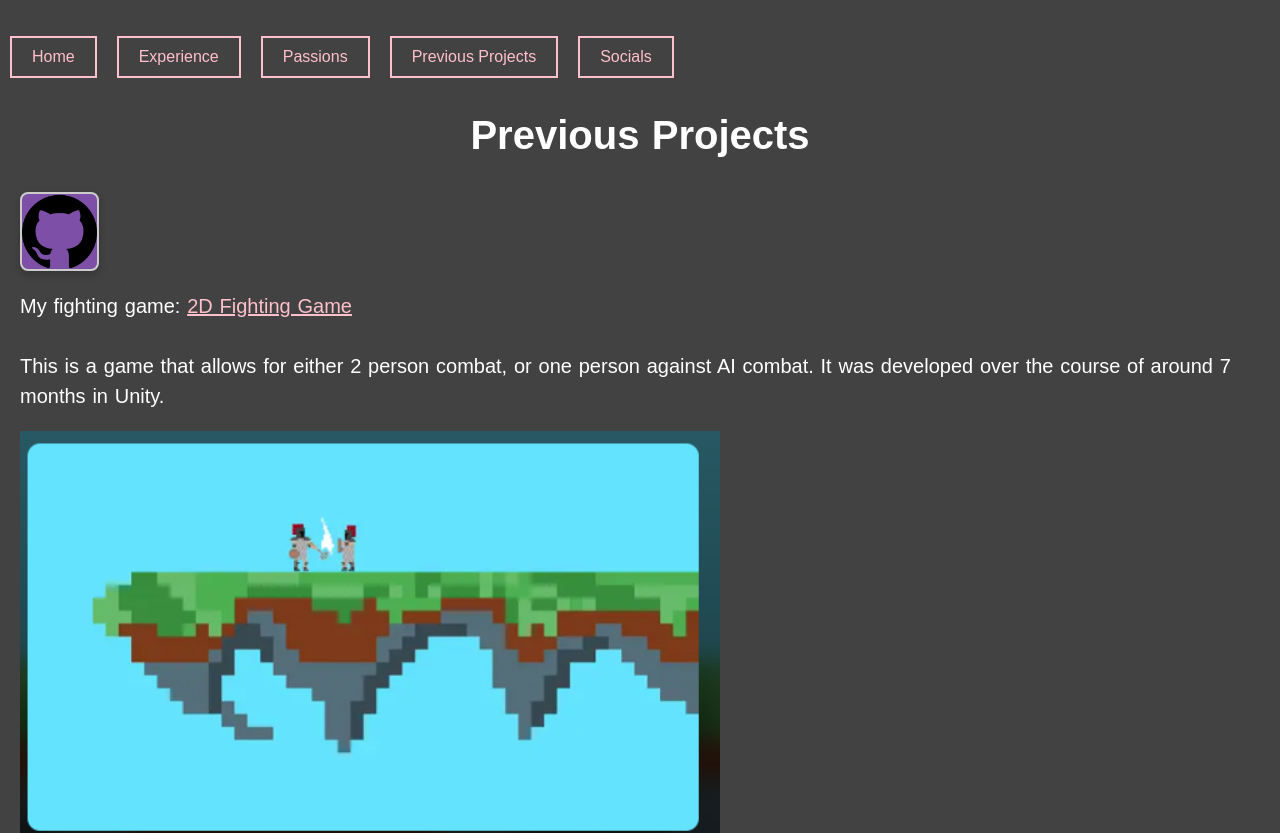
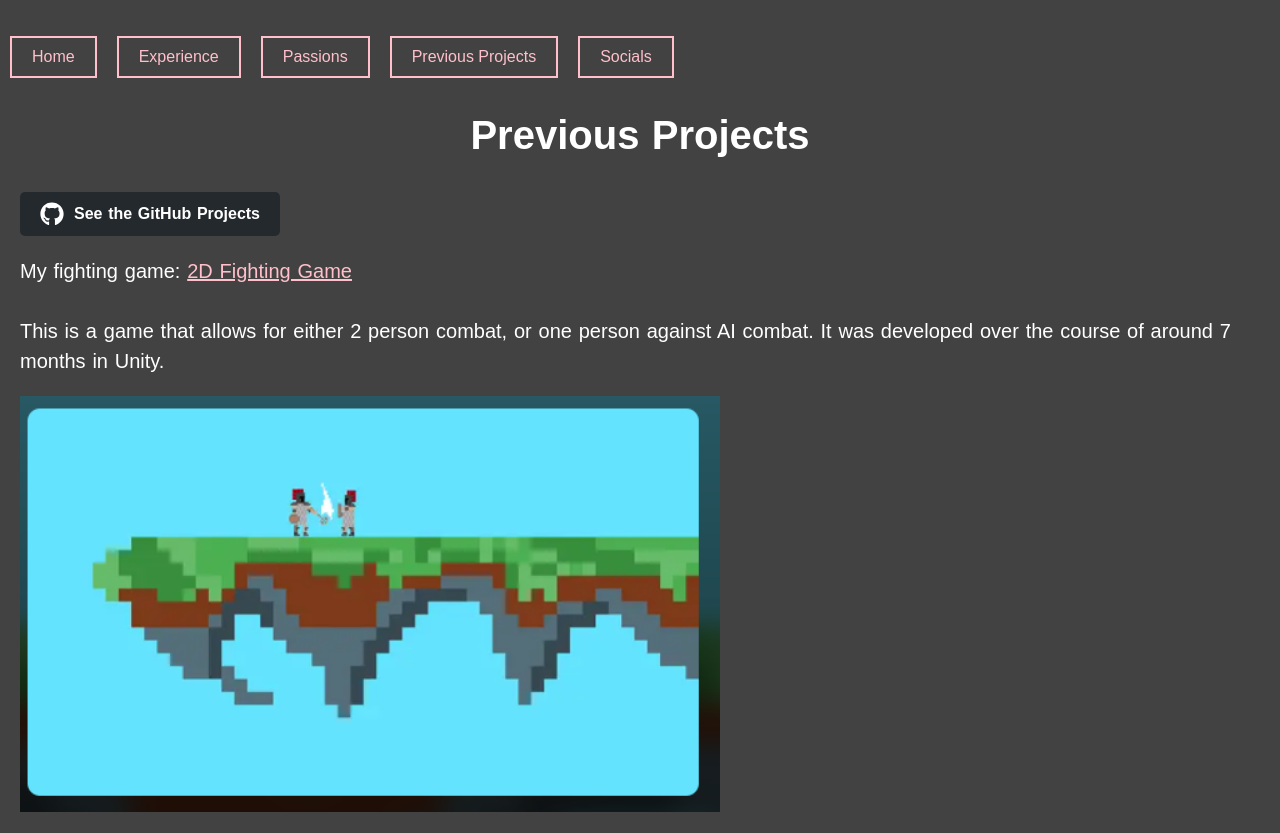
Before and after one commit to Arnice123/Arnice123.github.io, a React (Create React App) app: page /previousProject in a window 1280 px wide. Shown: the top 833 px of the page. Built offline with nearby package versions, Linux system fonts and the light colour scheme.

Commit message:
Changed the button in the previous projects tab to look better

```diff
--- a/src/Pages/PreviousProjects.js
+++ b/src/Pages/PreviousProjects.js
@@ -1,6 +1,7 @@
 import React from 'react';
 import '../App.css'
 import '../Components/Button.css';
+import { FaGithub } from 'react-icons/fa';
 
 function ProjectLink({ title, link, name, description, image_path, alt }) {
   return (
@@ -28,13 +29,29 @@ const PreviousProject = () => {
   return (
     <div style={{marginBottom: '100px', fontSize:20, wordSpacing:1.25, lineHeight:1.5, fontFamily: 'Poppins, sans-serif'}}>
       <h1 className='title' >Previous Projects</h1>
-
-      <a href="https://github.com/Arnice123" style={{margin: 20}} className="button">
-        <img
-          src="/images/Github.png"
-          alt="Github Icon"
-          className="button-image"
-        />
+      <a
+        href="https://github.com/Arnice123"
+        target="_blank"
+        rel="noopener noreferrer"
+        style={{
+          display: 'inline-flex',
+          alignItems: 'center',
+          backgroundColor: '#24292e', // GitHub's dark gray
+          color: '#ffffff', // White text
+          padding: '10px 20px',
+          borderRadius: '5px',
+          textDecoration: 'none',
+          fontSize: '16px',
+          fontWeight: 'bold',
+          fontFamily: 'Arial, sans-serif',
+          transition: 'background-color 0.3s ease',
+          marginLeft: 20
+        }}
+        onMouseOver={(e) => (e.currentTarget.style.backgroundColor = '#2f363d')} // Lighter gray on hover
+        onMouseOut={(e) => (e.currentTarget.style.backgroundColor = '#24292e')}
+      >
+        <FaGithub style={{ marginRight: '10px', fontSize: '24px', color: '#ffffff' }} />
+        See the GitHub Projects
       </a>
 
       <ProjectLink
```
